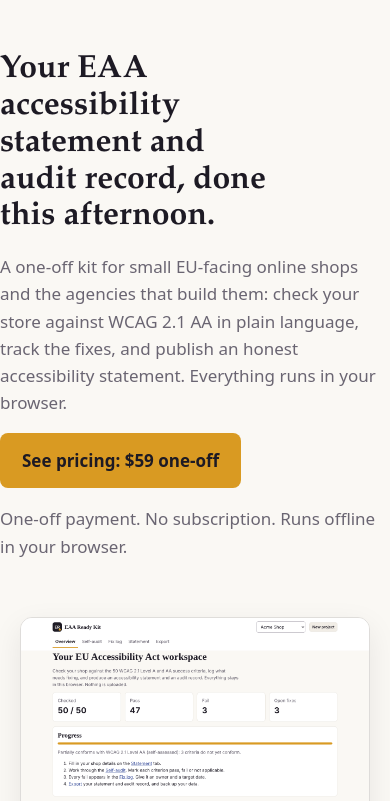
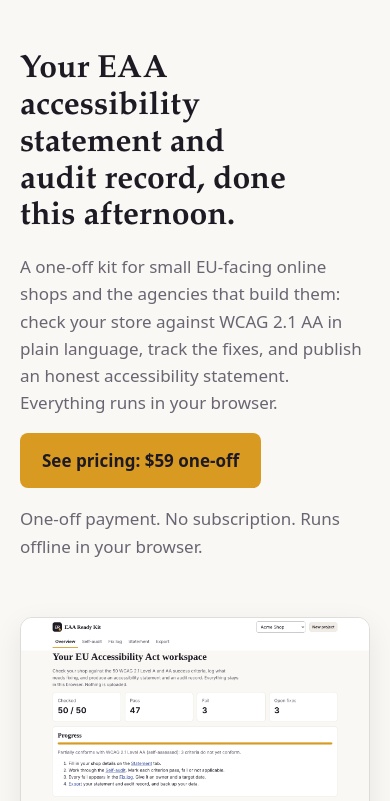
Before and after one commit to kentshinozaki/eaa-ready-kit, a plain HTML site: page index.html in a window 390 px wide. Shown: the part 43-844 px from the top of the page. Drawn offline with Linux system fonts and the light colour scheme.

Commit message:
Fix mobile spacing: restore side padding in hero and vertical padding in sections
Co-Authored-By: Claude Opus 5.5 <noreply@anthropic.com>
Claude-Session: https://claude.ai/code/session_01UwynzbWuXxMwEA2T7vpp8i

```diff
--- a/index.html
+++ b/index.html
@@ -21,6 +21,7 @@ summary{cursor:pointer;font-weight:600}.price{font-size:40px;font-weight:700;fon
 .shot img{width:100%;height:auto;border-radius:12px;border:1px solid color-mix(in srgb,var(--ink) 12%,transparent);box-shadow:0 10px 30px rgb(0 0 0/.08)}
 .per{font-size:17px;font-weight:400;color:var(--muted);font-family:system-ui,sans-serif}.btn-off{background:transparent;border:2px solid var(--ink);color:var(--ink);cursor:default}
 .plan{background:#fff;border:1px solid color-mix(in srgb,var(--ink) 10%,transparent);border-radius:12px;padding:24px;max-width:560px}footer a{color:inherit}
+.hero.wrap{padding:48px 20px 40px}section.wrap{padding:40px 20px}ul.features li p{margin-bottom:0}.shot{margin-bottom:40px}
 </style>
 </head>
 <body>
```
Also changed, not shown: privacy.html (+1 -0 lines), terms.html (+1 -0 lines).
